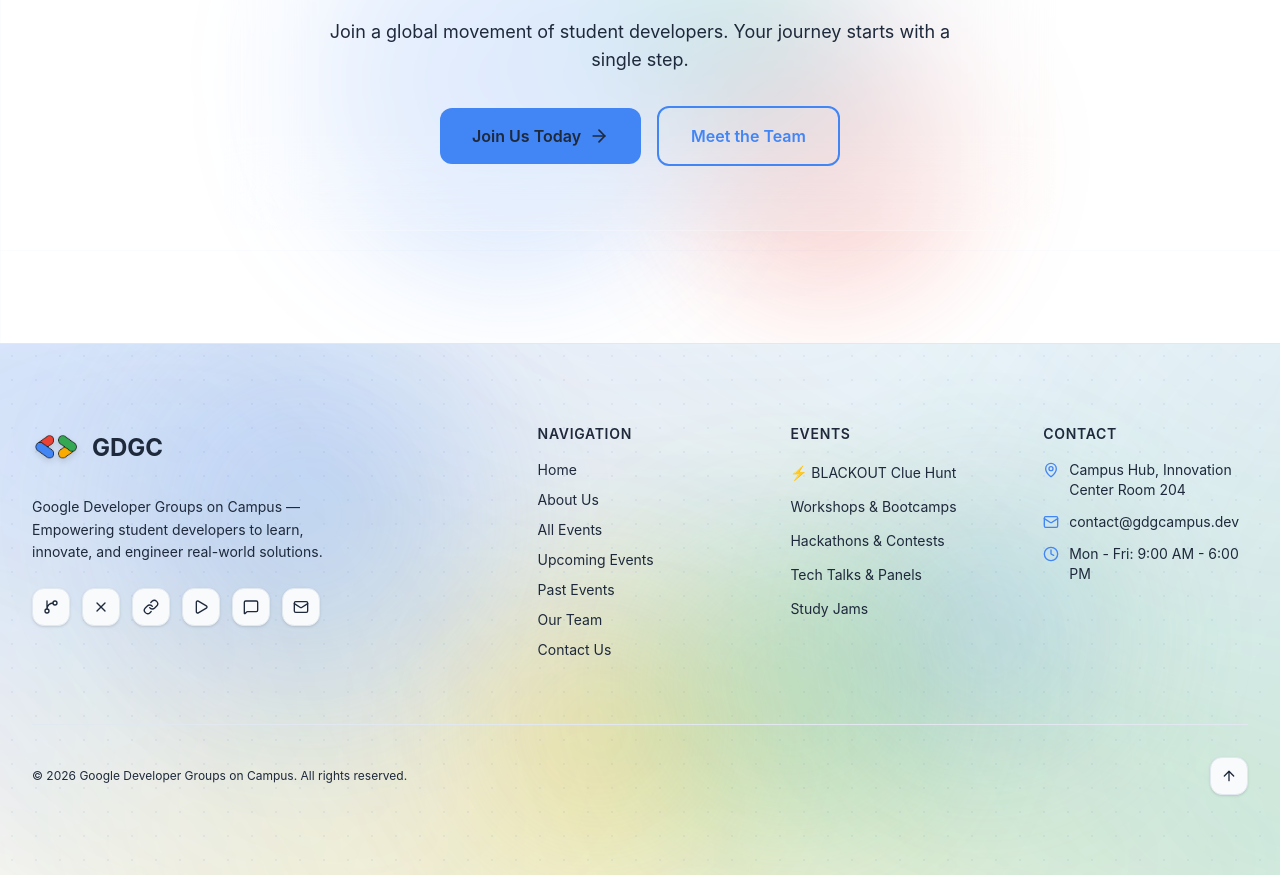
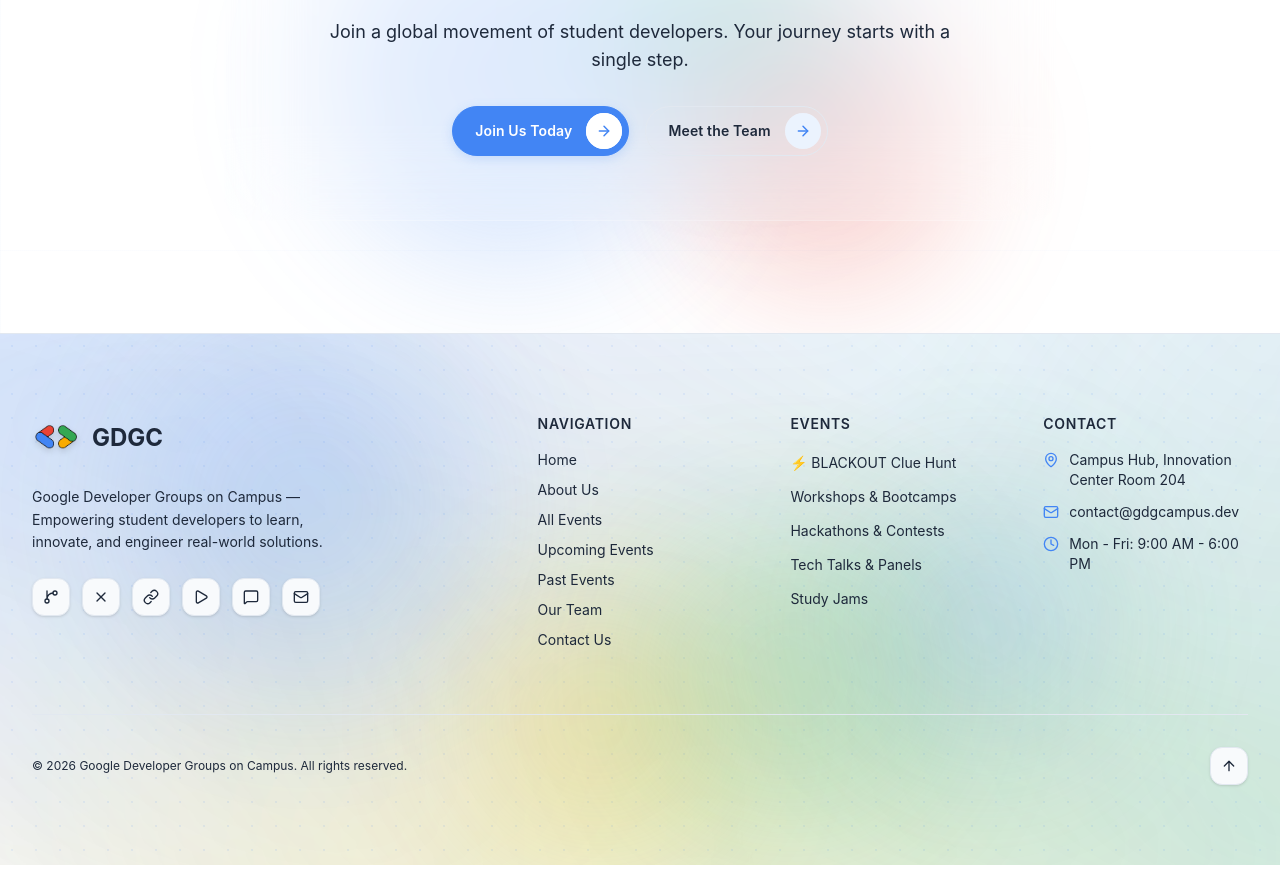
Before and after one commit to chinmayjain07/gdgc-newWebsite, a React (Vite) app in the folder frontend/: page /about in a window 1280 px wide. Shown: the part 4550-5425 px from the top of the page. Built offline with nearby package versions, Linux system fonts and the light colour scheme.

Commit message:
feat: animate About page CTA buttons and remove flashing flagship opener text on Blackout card

```diff
--- a/frontend/src/components/ui/CoverflowCarousel.jsx
+++ b/frontend/src/components/ui/CoverflowCarousel.jsx
@@ -571,11 +571,6 @@ export function CoverflowCarousel({
 
                   {/* Bottom Info Glass Scrim */}
                   <div className="absolute bottom-3.5 left-3.5 right-3.5 text-white pointer-events-none z-20">
-                    {isBlackout && (
-                      <div className="inline-flex items-center gap-1 mb-1.5 px-2 py-0.5 rounded text-[10px] font-extrabold bg-red-600 text-white uppercase tracking-wider animate-pulse shadow-sm">
-                        🔥 Flagship Opener
-                      </div>
-                    )}
                     <h3 className="text-sm sm:text-base font-bold text-white drop-shadow-md line-clamp-2 leading-snug">
                       {slide.title}
                     </h3>
--- a/frontend/src/data/events.js
+++ b/frontend/src/data/events.js
@@ -13,7 +13,7 @@ export const upcomingEvents = [
     speakers: ['GDGC Core Team', 'Campus Tech Mentors'],
     registered: 312,
     capacity: 400,
-    tags: ['Flagship Opener', 'Detective Clue Hunt', 'Hackathon', 'Unstop Registration', 'Cash Prizes'],
+    tags: ['Detective Clue Hunt', 'Hackathon', 'Unstop Registration', 'Cash Prizes'],
     registrationUrl: 'https://unstop.com',
   },
   {
--- a/frontend/src/pages/About.jsx
+++ b/frontend/src/pages/About.jsx
@@ -1,12 +1,11 @@
 import { motion } from 'framer-motion';
-import { Link } from 'react-router-dom';
-import { ArrowRight, Target, Users, Lightbulb, Globe, Heart, CheckCircle } from 'lucide-react';
-import { Button } from '@/components/ui/Button';
+import { Target, Users, Lightbulb, Globe, Heart, CheckCircle } from 'lucide-react';
 import { Card, CardContent } from '@/components/ui/Card';
 import { SectionHeader } from '@/components/sections/SectionHeader';
 import { AnimatedBackground } from '@/components/sections/AnimatedBackground';
 import { InteractiveLogo } from '@/components/ui/InteractiveLogo';
 import { CountUp } from '@/hooks/useCountUp';
+import { ArrowFillButton } from '@/components/ui/ArrowFillButton';
 
 const values = [
   { icon: Target, title: 'Learning First', description: 'We prioritize hands-on, practical learning over theory. Every event is designed to give you real skills you can apply immediately.' },
@@ -243,15 +242,22 @@ export function About() {
               initial={{ opacity: 0, y: 20 }}
               animate={{ opacity: 1, y: 0 }}
               transition={{ delay: 0.3 }}
-              className="flex flex-col sm:flex-row items-center justify-center gap-4"
+              className="flex flex-wrap items-center justify-center gap-4"
             >
-              <Button size="lg" asChild className="w-full sm:w-auto group">
-                <Link to="/contact">Join Us Today</Link>
-                <ArrowRight className="w-5 h-5 transition-transform group-hover:translate-x-1" />
-              </Button>
-              <Button size="lg" variant="outline" asChild>
-                <Link to="/team">Meet the Team</Link>
-              </Button>
+              <ArrowFillButton
+                to="/contact"
+                btnText="Join Us Today"
+                bgColor="#4285F4"
+                textColor="#ffffff"
+                fillBgColor="#ffffff"
+                fillTextColor="#1a73e8"
+              />
+              <ArrowFillButton
+                to="/team"
+                btnText="Meet the Team"
+                transparent={true}
+                className="border-border hover:border-primary"
+              />
             </motion.div>
           </motion.div>
         </div>
```
